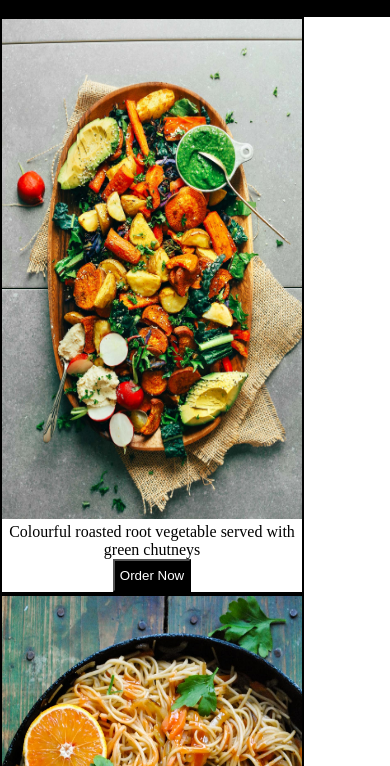
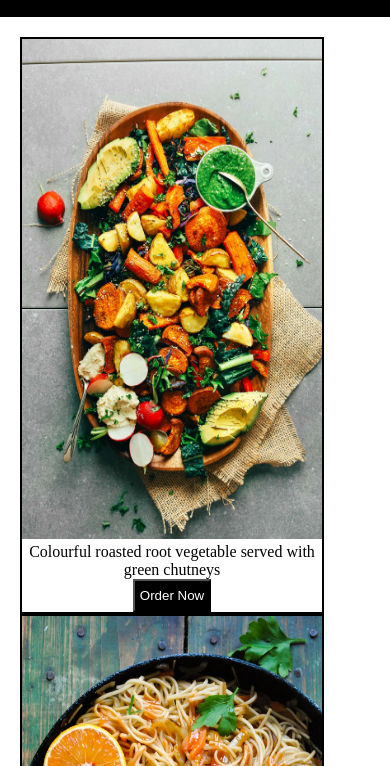
Before and after one commit to Dharani-debug-Stack/Reestar-Project, a plain HTML site: page index.html in a window 390 px wide. Shown: the part 78-844 px from the top of the page. Drawn offline with Linux system fonts and the light colour scheme.

Commit message:
Update style.css

```diff
--- a/style.css
+++ b/style.css
@@ -63,8 +63,8 @@
 @media screen and (max-width:640px)
 {
    .section_two{
-    margin-left: 0;
-    margin-top: 0;
+    margin-left: 20px;
+    margin-top: 20px;
 
 
 }
```
